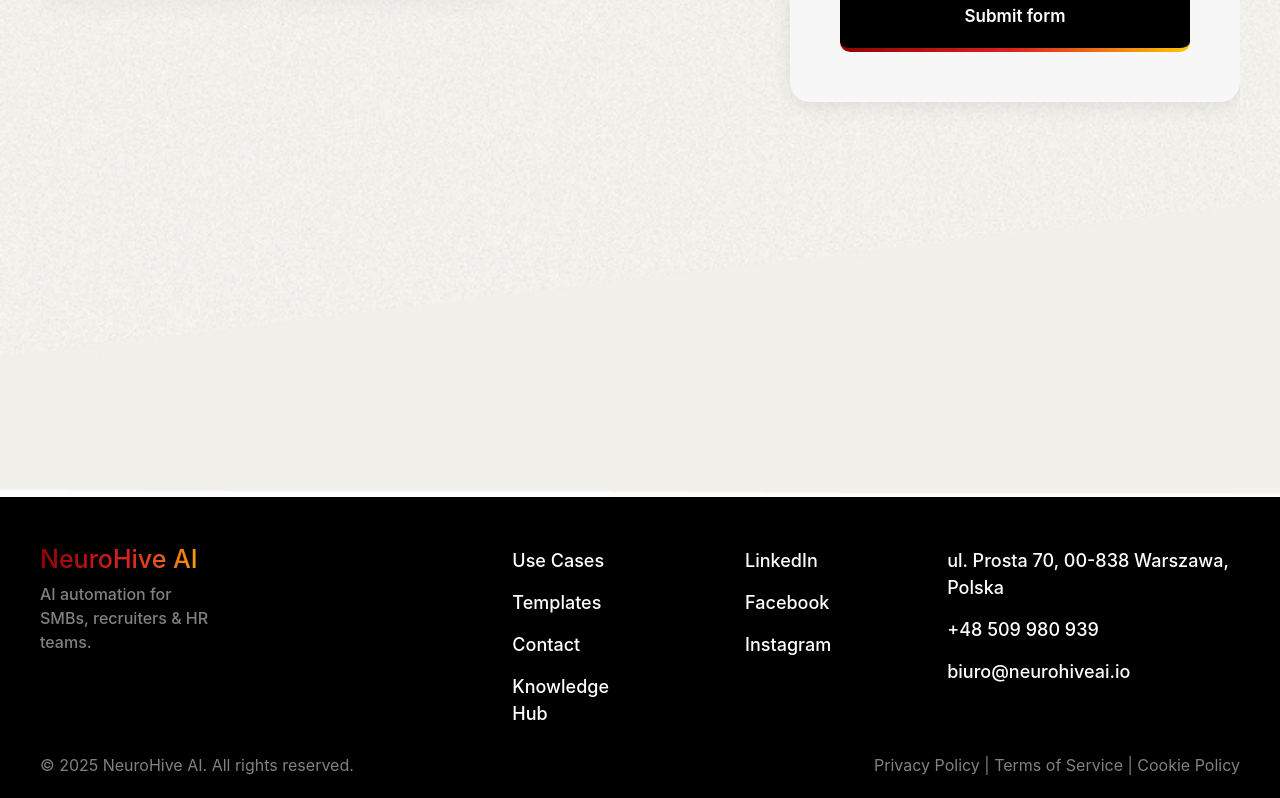
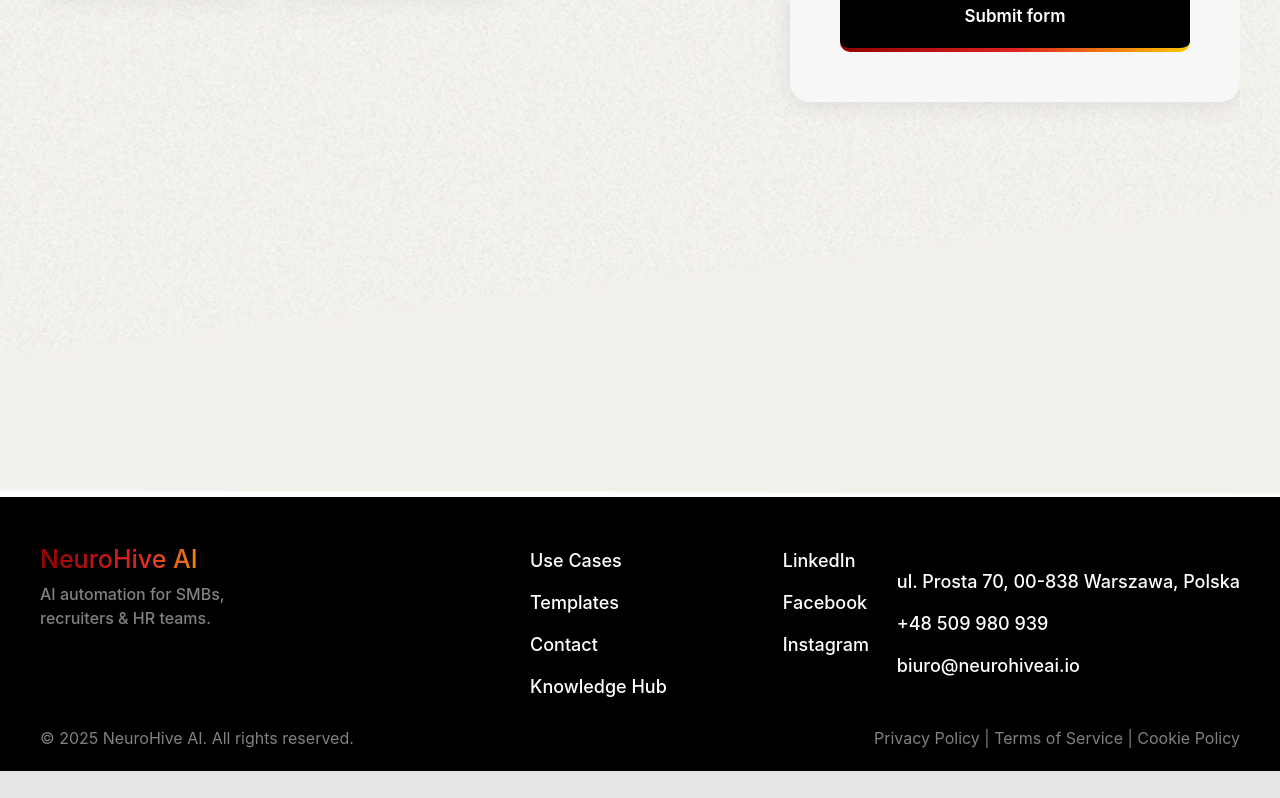
Before and after one commit to automationneurohiveai/neurohiveaiChatBot, a React (Create React App) app: page /consultation in a window 1280 px wide. Shown: the part 783-1581 px from the top of the page. After the commit the page ends 1554 px from the top, so only its background shows below. Built offline with nearby package versions, Linux system fonts and the light colour scheme; no server answers.

Commit message:
update footer

```diff
--- a/src/commponents/footer/Footer.js
+++ b/src/commponents/footer/Footer.js
@@ -14,8 +14,8 @@ export default function Footer() {
               AI automation for SMBs, recruiters & HR teams.
             </p>
           </div>
-          <div className="flex justify-between flex-grow mob:flex-col mob:gap-[40px] mob:mt-[50px] items-center">
-            <div className="flex gap-[116px] mob:gap-[70px]">
+          <div className="flex justify-between flex-grow mob:flex-col mob:gap-[30px] mob:mt-[30px] items-center">
+            <div className="flex gap-[116px] mob:gap-[60px] mob:justify-center">
               <ul className="flex flex-col gap-[15px]">
                 <li className="txt-18">
                   <NavLink to={"/"}>Use Cases</NavLink>
@@ -26,7 +26,7 @@ export default function Footer() {
                 <li className="txt-18">
                   <NavLink to={"/"}>Contact</NavLink>
                 </li>
-                <li className="txt-18">
+                <li className="txt-18 mob:hidden">
                   <NavLink to={"/"}>Knowledge Hub</NavLink>
                 </li>
               </ul>
@@ -41,24 +41,27 @@ export default function Footer() {
                   <NavLink>Instagram</NavLink>
                 </li>
               </ul>
-              <ul className="flex flex-col gap-[15px]">
-                <li className="txt-18">
-                  ul. Prosta 70, 00-838 Warszawa, Polska
-                </li>
-                <li className="txt-18">+48 509 980 939</li>
-                <li className="txt-18">
-                  <a href="mailto:biuro@neurohiveai.io">biuro@neurohiveai.io</a>
-                </li>
-              </ul>
             </div>
 
+            <div className="mob:text-center mob:mt-[20px] hidden mob:block">
+              <p className="txt-18 text-white mb-2">Warsaw, Poland</p>
+              <p className="txt-18 text-white">+1 (415) 555-0123</p>
+            </div>
+
+            <ul className="flex flex-col gap-[15px] mob:hidden">
+              <li className="txt-18">ul. Prosta 70, 00-838 Warszawa, Polska</li>
+              <li className="txt-18">+48 509 980 939</li>
+              <li className="txt-18">
+                <a href="mailto:biuro@neurohiveai.io">biuro@neurohiveai.io</a>
+              </li>
+            </ul>
           </div>
         </div>
-        <div className="flex justify-between mob:flex-col-reverse items-center gap-2">
-          <p className="txt-caption text-[#818181]">
+        <div className="flex justify-between mob:flex-col-reverse mob:text-center items-center gap-2 mob:gap-3">
+          <p className="txt-caption text-[#818181] mob:order-2">
             © 2025 NeuroHive AI. All rights reserved.
           </p>
-          <p className="txt-caption text-[#818181]">
+          <p className="txt-caption text-[#818181] mob:order-1 mob:text-sm">
             Privacy Policy | Terms of Service | Cookie Policy
           </p>
         </div>
```
Also changed, not shown: public/index.html (+7 -0 lines).
